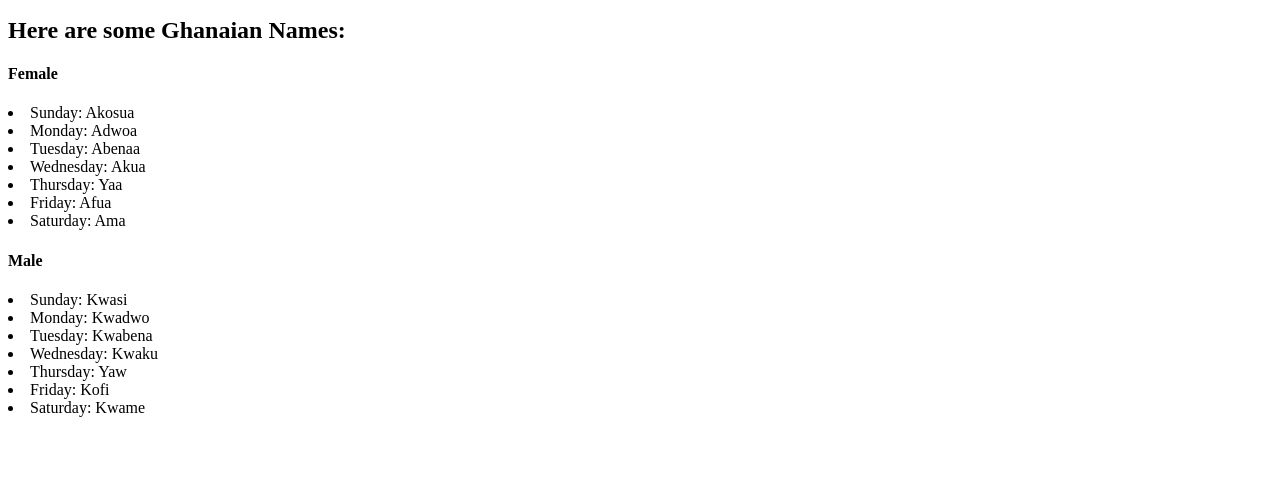
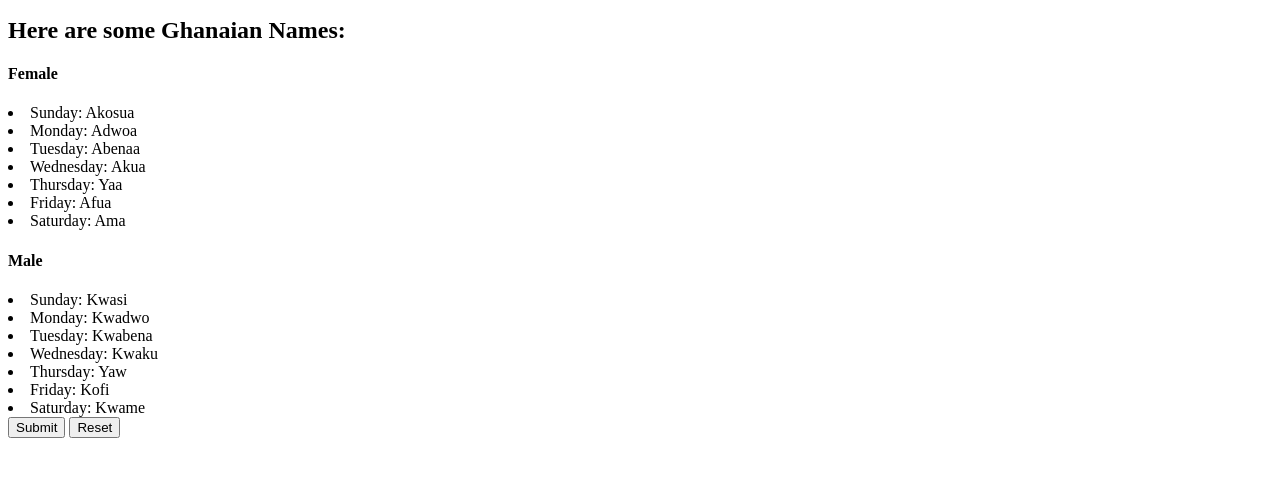
Before and after one commit to abduljabbarAg/Namegeneratorip, a plain HTML site: page index.html in a window 1280 px wide. Shown: the part 119-596 px from the top of the page. Drawn offline with Linux system fonts and the light colour scheme.

Commit message:
added get Akan  submit & reset standard buttons

```diff
--- a/index.html
+++ b/index.html
@@ -3,7 +3,7 @@
 <head>
     <meta charset="UTF-8">
     <meta name="viewport" content="width=device-width, initial-scale=1.0">
-    <title>Document</title>
+    <title>Akan Names</title>
 </head>
 <body>
 
@@ -21,6 +21,7 @@
 
     <div>
           <h2> Here are some Ghanaian Names: </h2>
+
             <div class="list">
 
                     <h4>Female</h4>
@@ -44,8 +45,33 @@
                         <li>Friday: Kofi</li>
                         <li>Saturday: Kwame</li>
             </div>
-</div>
     </div>
+    </div>
+
+
+
+
+                <div>
+                    <button
+						type="submit"
+						id="submit"
+
+						onclick="getAkanName()"
+						value="submit"
+					>
+						Submit
+					</button>
+
+
+
+					<button
+
+						value="reset"
+						onclick="refreshPage()"
+					>
+						Reset
+                    </button>
+                </div>
 
 
 
```
